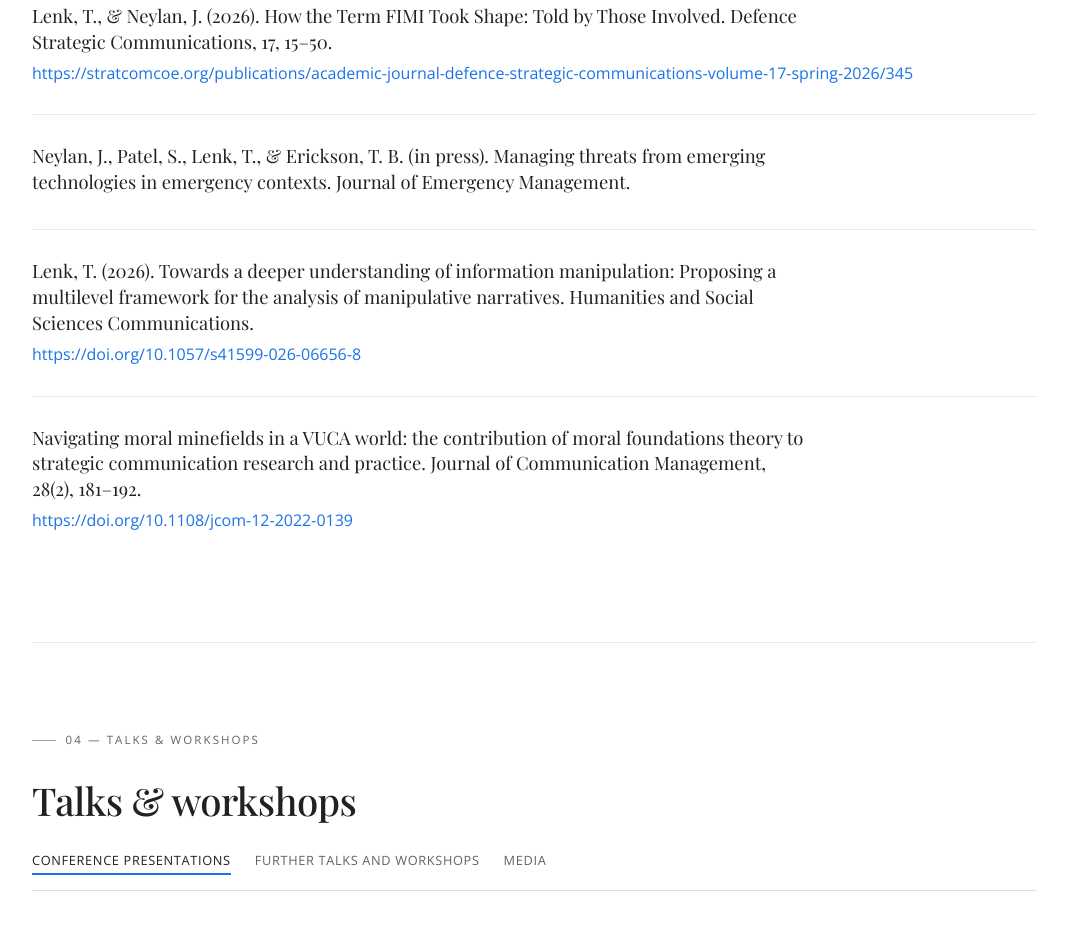
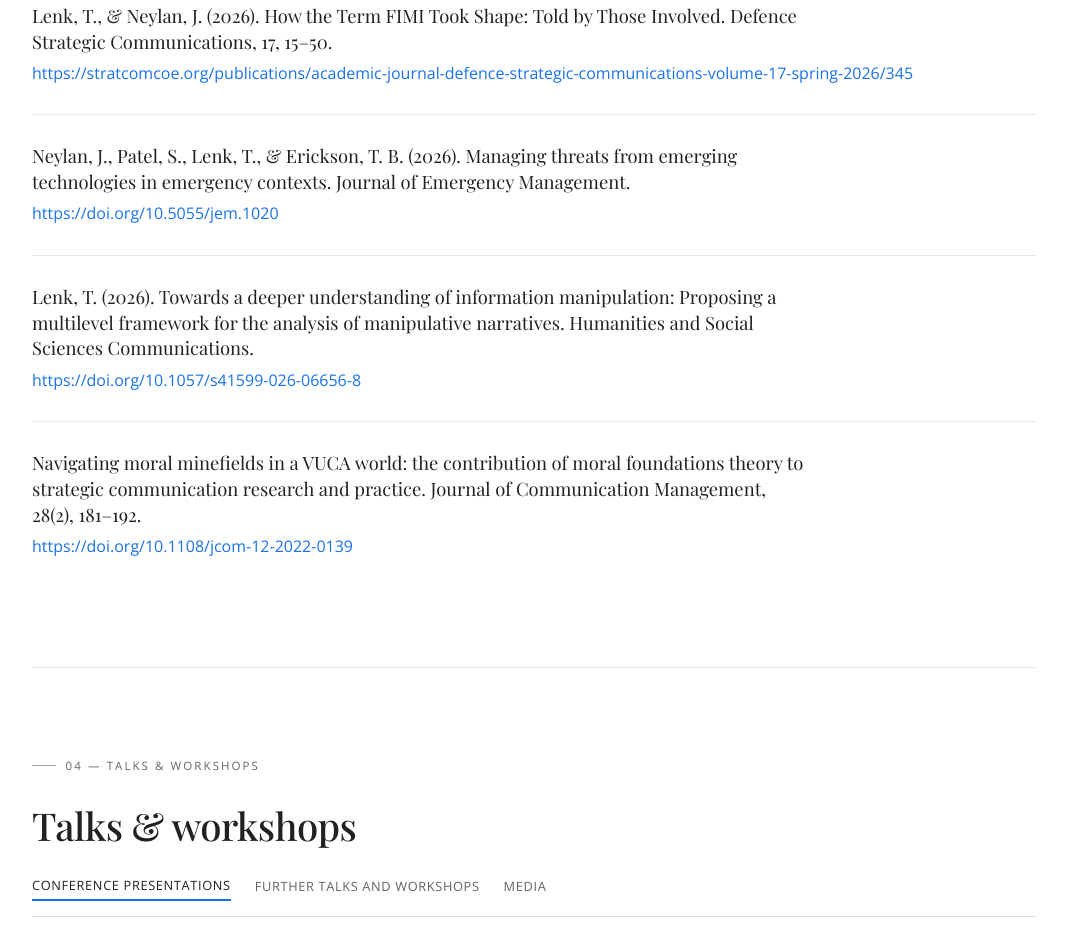
Before and after one commit to Timo-Lenk/timo-lenk, a plain HTML site: page index.html in a window 1280 px wide. Shown: the part 1782-2725 px from the top of the page, without its empty margins (106-1173 px from the left). Drawn offline with nearby package versions, Linux system fonts and the light colour scheme; a web font is replaced by a local one.

Commit message:
Add files via upload

```diff
--- a/index.html
+++ b/index.html
@@ -558,7 +558,8 @@
 
         <li data-category="Journals">
           <div class="pub-body">
-            <p class="pub-title">Neylan, J., Patel, S., Lenk, T., &amp; Erickson, T. B. (in press). Managing threats from emerging technologies in emergency contexts. Journal of Emergency Management.</p>
+            <p class="pub-title">Neylan, J., Patel, S., Lenk, T., &amp; Erickson, T. B. (2026). Managing threats from emerging technologies in emergency contexts. Journal of Emergency Management.</p>
+            <a href="https://doi.org/10.5055/jem.1020" target="_blank" rel="noopener">https://doi.org/10.5055/jem.1020</a>
           </div>
         </li>
 
```
